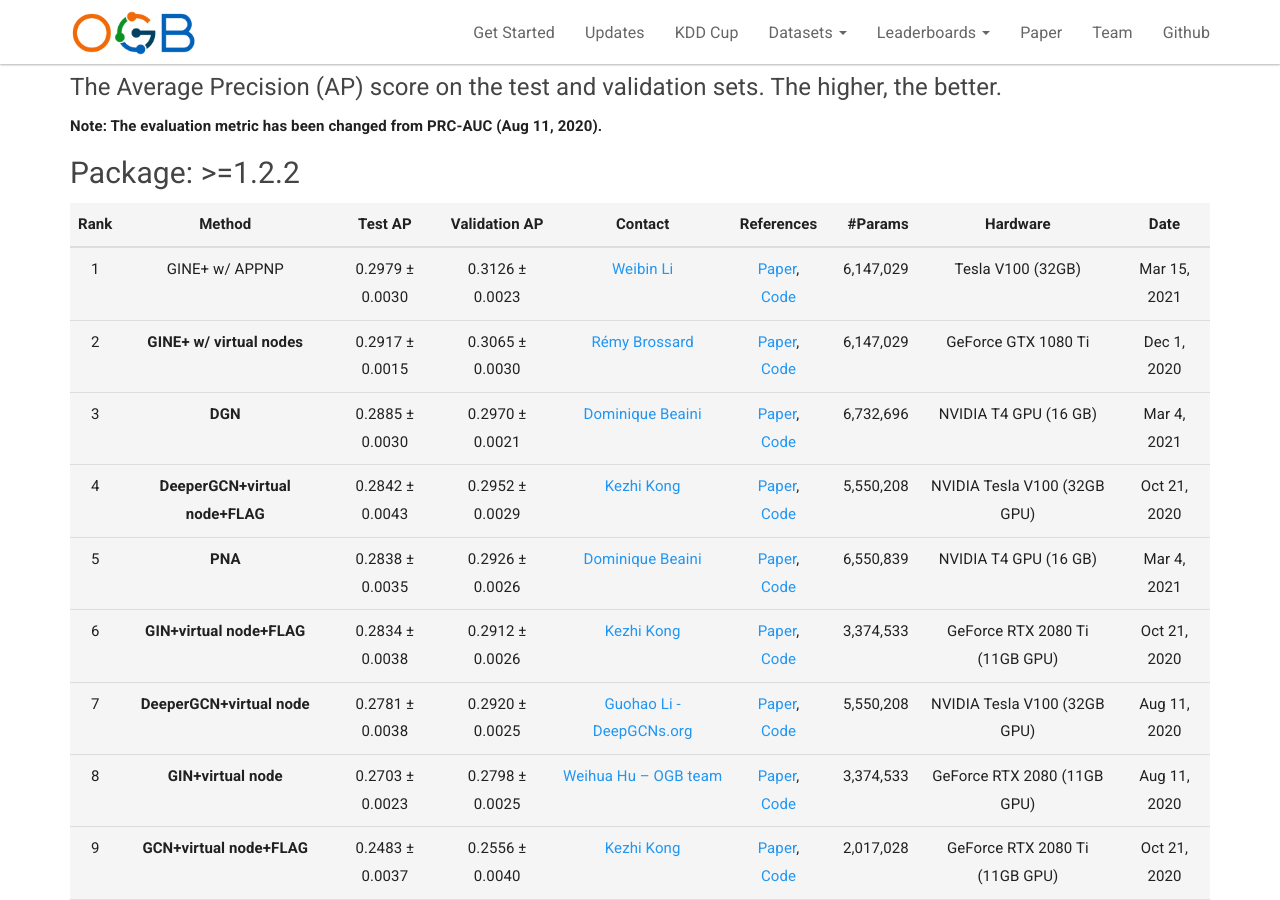
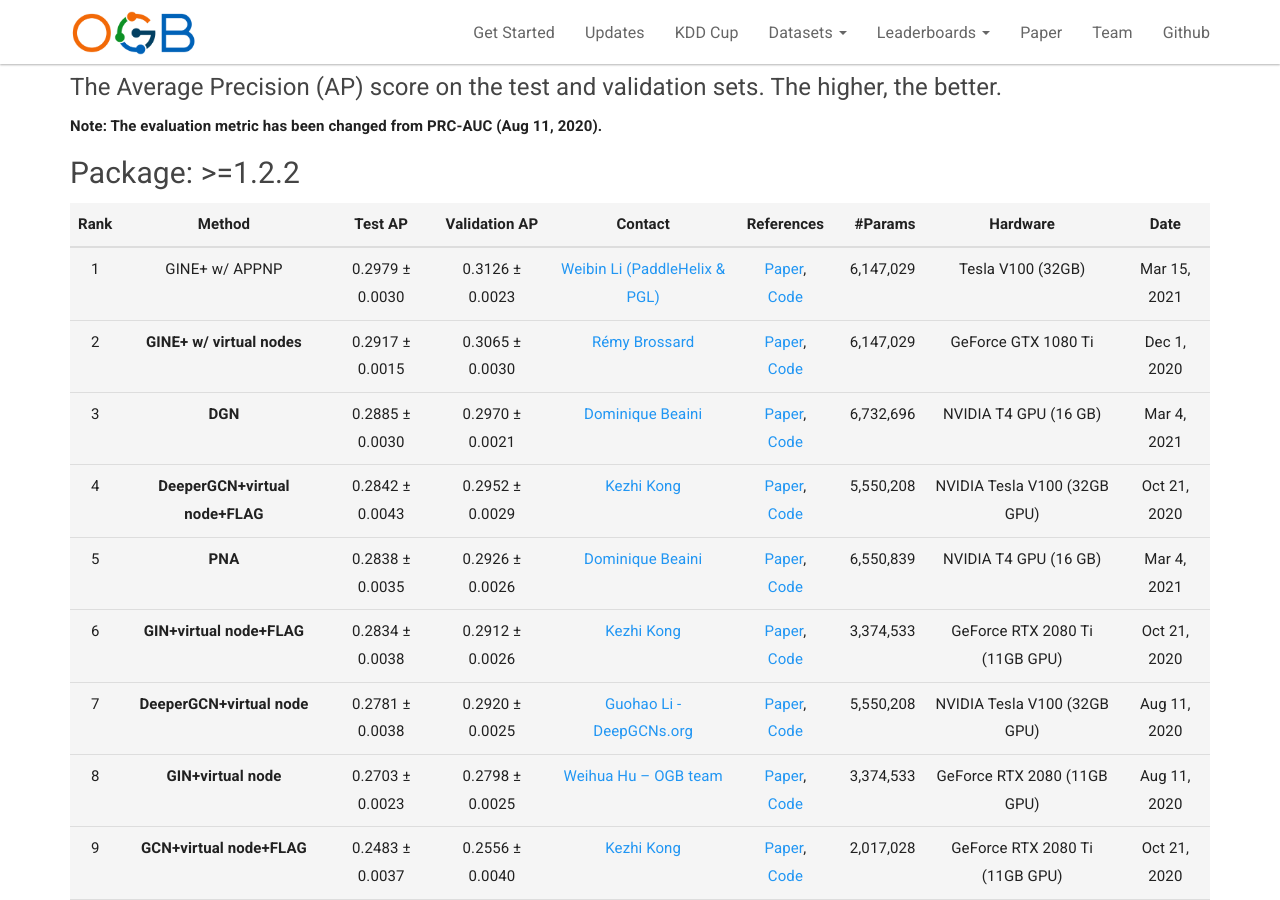
Before and after one commit to snap-stanford/ogb-web, a Jekyll site: the page built from _docs/leaderboard/leader_graphprop.md, in a window 1280 px wide and 900 px high, scrolled down 1890 px. Built offline with Jekyll 4.4.1, drawn with Linux system fonts in a browser that asks for light colours.

Commit message:
updateleaderboard

```diff
--- a/_docs/leaderboard/leader_graphprop.md
+++ b/_docs/leaderboard/leader_graphprop.md
@@ -53,7 +53,7 @@ The **bold** method name indicates that the implementation is **official** (by t
 
 | Rank  | Method | Test AP | Validation AP | Contact | References | #Params | Hardware | Date
 |:----:|:-----:|:------:|:-----:|:-----:|:-----:|-----:|:-----:|:-----:|
-|  1  |  GINE+ w/ APPNP  | 0.2979 ± 0.0030   | 0.3126 ± 0.0023 | [Weibin Li](mailto:liweibin02@baidu.com) | [Paper](https://arxiv.org/pdf/2011.15069.pdf), [Code](https://github.com/PaddlePaddle/PGL/tree/main/ogb_examples/graphproppred/ogbg_molpcba) | 6,147,029 | Tesla V100 (32GB) | Mar 15, 2021 |
+|  1  |  GINE+ w/ APPNP  | 0.2979 ± 0.0030   | 0.3126 ± 0.0023 | [Weibin Li (PaddleHelix & PGL)](mailto:liweibin02@baidu.com) | [Paper](https://arxiv.org/pdf/2011.15069.pdf), [Code](https://github.com/PaddlePaddle/PGL/tree/main/ogb_examples/graphproppred/ogbg_molpcba) | 6,147,029 | Tesla V100 (32GB) | Mar 15, 2021 |
 |  2  |  **GINE+ w/ virtual nodes**  | 0.2917 ± 0.0015   | 0.3065 ± 0.0030 |[Rémy Brossard](mailto:remy@anotherbrain.ai) | [Paper](https://arxiv.org/abs/2011.15069), [Code](https://github.com/RBrossard/GINEPLUS) | 6,147,029 | GeForce GTX 1080 Ti | Dec 1, 2020 |
 |  3  |  **DGN**  | 0.2885 ± 0.0030   | 0.2970 ± 0.0021 |[Dominique Beaini](mailto:dominique@valencediscovery.com) | [Paper](https://arxiv.org/pdf/2010.02863.pdf), [Code](https://github.com/Saro00/DGN) | 6,732,696 | NVIDIA T4 GPU (16 GB) | Mar 4, 2021 |
 |  4  |  **DeeperGCN+virtual node+FLAG**  | 0.2842 ± 0.0043   | 0.2952 ± 0.0029 |[Kezhi Kong](mailto:kong@cs.umd.edu) | [Paper](https://arxiv.org/abs/2010.09891), [Code](https://github.com/devnkong/FLAG) | 5,550,208 | NVIDIA Tesla V100 (32GB GPU) | Oct 21, 2020 |
```
